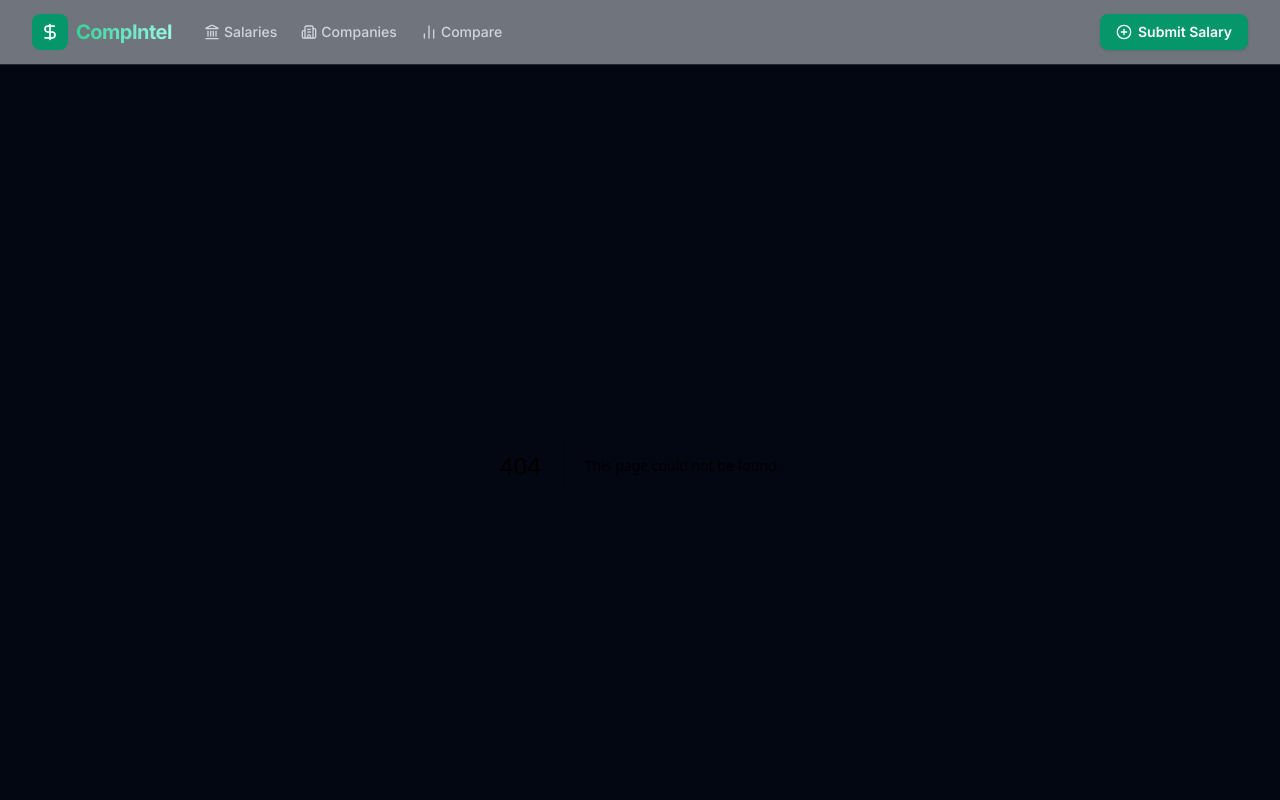
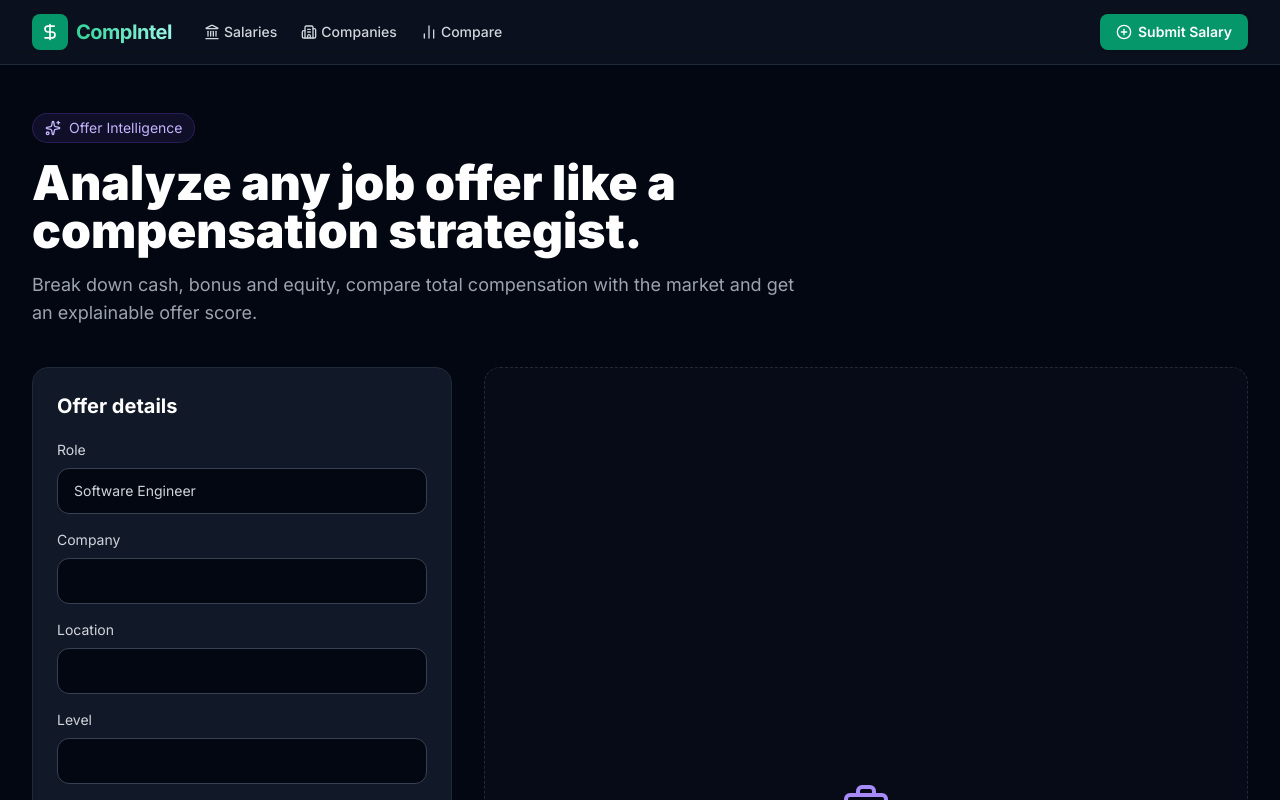
Before and after one commit to Ayushpatani/Compensation-Intelligence-System, a Next.js app: page /offer-analyzer in a window 1280 px wide. Before the commit this address had no page. Shown: the top 800 px of the page. Built offline with nearby package versions, Linux system fonts and the light colour scheme.

Commit message:
feat: add advanced offer analyzer

```diff
--- /dev/null
+++ b/src/app/offer-analyzer/page.tsx
@@ -0,0 +1,42 @@
+"use client";
+
+import { FormEvent, useMemo, useState } from 'react';
+import { BadgeDollarSign, BriefcaseBusiness, CheckCircle2, Gauge, Sparkles, TrendingUp } from 'lucide-react';
+import { marketPosition, offerScore, totalCompensation } from '@/lib/compensation';
+
+const money = (value: number) => new Intl.NumberFormat('en-US', { style: 'currency', currency: 'USD', maximumFractionDigits: 0 }).format(value || 0);
+
+export default function OfferAnalyzerPage() {
+  const [form, setForm] = useState({ title: 'Software Engineer', company: '', location: '', level: '', base: '140000', bonus: '15000', stock: '25000', signingBonus: '10000' });
+  const [benchmark, setBenchmark] = useState<any>(null);
+  const [loading, setLoading] = useState(false);
+  const total = useMemo(() => totalCompensation(Number(form.base), Number(form.bonus), Number(form.stock), Number(form.signingBonus)), [form]);
+
+  async function analyze(e: FormEvent) {
+    e.preventDefault();
+    setLoading(true);
+    const params = new URLSearchParams({ title: form.title, compensation: String(total) });
+    if (form.company) params.set('company', form.company);
+    if (form.location) params.set('location', form.location);
+    if (form.level) params.set('level', form.level);
+    const response = await fetch(`/api/benchmark?${params}`);
+    const data = await response.json();
+    setBenchmark(response.ok ? data : null);
+    setLoading(false);
+  }
+
+  const score = benchmark ? offerScore({ total, marketMedian: benchmark.stats.median, marketP75: benchmark.stats.p75, baseShare: total ? Number(form.base) / total : 0, hasEquity: Number(form.stock) > 0 }) : 0;
+  const position = benchmark ? marketPosition(total, benchmark.stats.median) : null;
+
+  return <main className="min-h-screen bg-gray-950 text-white"><div className="mx-auto max-w-7xl px-4 py-12 md:px-8">
+    <div className="max-w-3xl"><div className="inline-flex items-center gap-2 rounded-full border border-violet-500/20 bg-violet-500/10 px-3 py-1 text-sm text-violet-300"><Sparkles className="h-4 w-4"/> Offer Intelligence</div><h1 className="mt-4 text-4xl font-black md:text-5xl">Analyze any job offer like a compensation strategist.</h1><p className="mt-4 text-lg text-gray-400">Break down cash, bonus and equity, compare total compensation with the market and get an explainable offer score.</p></div>
+    <div className="mt-10 grid gap-8 lg:grid-cols-[420px_1fr]">
+      <form onSubmit={analyze} className="rounded-2xl border border-gray-800 bg-gray-900 p-6"><h2 className="text-xl font-bold">Offer details</h2><div className="mt-5 grid gap-4">{[['title','Role'],['company','Company'],['location','Location'],['level','Level'],['base','Base salary'],['bonus','Annual bonus'],['stock','Annualized equity'],['signingBonus','Signing bonus']].map(([key,label]) => <label key={key} className="text-sm text-gray-300">{label}<input type={['base','bonus','stock','signingBonus'].includes(key) ? 'number' : 'text'} value={(form as any)[key]} onChange={(e)=>setForm({...form,[key]:e.target.value})} className="mt-2 w-full rounded-xl border border-gray-700 bg-gray-950 px-4 py-3 outline-none focus:border-violet-500"/></label>)}</div><div className="mt-5 rounded-xl border border-gray-800 bg-gray-950 p-4"><p className="text-xs uppercase tracking-wider text-gray-500">Total first-year compensation</p><p className="mt-1 text-3xl font-black text-violet-300">{money(total)}</p></div><button disabled={loading} className="mt-5 w-full rounded-xl bg-violet-600 px-4 py-3 font-bold hover:bg-violet-500 disabled:opacity-50">{loading ? 'Analyzing…' : 'Analyze offer'}</button></form>
+      {!benchmark ? <div className="flex min-h-[520px] items-center justify-center rounded-2xl border border-dashed border-gray-800 bg-gray-900/30 p-8 text-center"><div><BriefcaseBusiness className="mx-auto h-12 w-12 text-violet-400"/><h3 className="mt-4 text-xl font-bold">Your offer report will appear here</h3><p className="mt-2 max-w-lg text-gray-500">Run the analyzer to see total comp mix, market gap, percentile and negotiation signals.</p></div></div> : <div className="space-y-6">
+        <div className="grid gap-4 sm:grid-cols-3"><div className="rounded-2xl border border-gray-800 bg-gray-900 p-5"><Gauge className="h-5 w-5 text-violet-400"/><p className="mt-4 text-sm text-gray-400">Offer score</p><p className="mt-1 text-4xl font-black">{score}<span className="text-lg text-gray-500">/100</span></p></div><div className="rounded-2xl border border-gray-800 bg-gray-900 p-5"><TrendingUp className="h-5 w-5 text-emerald-400"/><p className="mt-4 text-sm text-gray-400">Market percentile</p><p className="mt-1 text-4xl font-black">{benchmark.percentileRank}th</p></div><div className="rounded-2xl border border-gray-800 bg-gray-900 p-5"><BadgeDollarSign className="h-5 w-5 text-amber-400"/><p className="mt-4 text-sm text-gray-400">Market median</p><p className="mt-1 text-2xl font-black">{money(benchmark.stats.median)}</p></div></div>
+        <div className="rounded-2xl border border-gray-800 bg-gray-900 p-6"><h2 className="text-xl font-bold">Compensation mix</h2><div className="mt-5 grid grid-cols-2 gap-3 md:grid-cols-4">{[['Base',Number(form.base)],['Bonus',Number(form.bonus)],['Equity',Number(form.stock)],['Signing',Number(form.signingBonus)]].map(([label,value]: any)=><div key={label} className="rounded-xl bg-gray-950 p-4"><p className="text-xs uppercase tracking-wider text-gray-500">{label}</p><p className="mt-2 font-bold">{money(value)}</p><p className="mt-1 text-xs text-gray-600">{total ? ((value/total)*100).toFixed(0) : 0}% of total</p></div>)}</div></div>
+        <div className="rounded-2xl border border-violet-500/20 bg-violet-500/5 p-6"><h2 className="text-xl font-bold">Negotiation intelligence</h2><div className="mt-4 space-y-3 text-sm text-gray-300"><p className="flex gap-2"><CheckCircle2 className="mt-0.5 h-4 w-4 shrink-0 text-violet-400"/>Your offer is <strong>{position?.label.toLowerCase()}</strong> at {position ? `${position.deltaPercent >= 0 ? '+' : ''}${position.deltaPercent.toFixed(1)}%` : '0%'} versus market median.</p><p className="flex gap-2"><CheckCircle2 className="mt-0.5 h-4 w-4 shrink-0 text-violet-400"/>The 75th percentile for this profile is <strong>{money(benchmark.stats.p75)}</strong>. Use that as an ambitious but data-backed negotiation anchor.</p><p className="flex gap-2"><CheckCircle2 className="mt-0.5 h-4 w-4 shrink-0 text-violet-400"/>{Number(form.base)/total < 0.65 ? 'A large share of the package is variable. Consider negotiating more guaranteed base salary.' : 'Your guaranteed-base share is healthy relative to total compensation.'}</p></div></div>
+      </div>}
+    </div>
+  </div></main>;
+}
```
